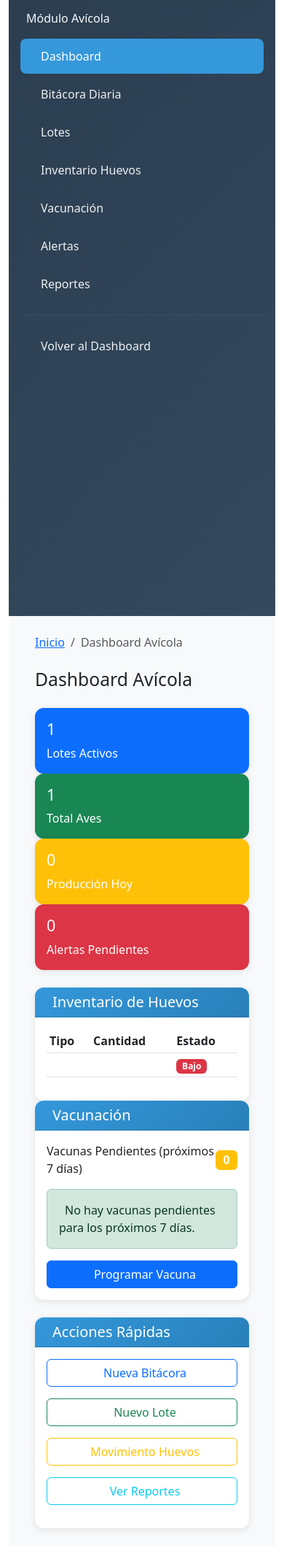
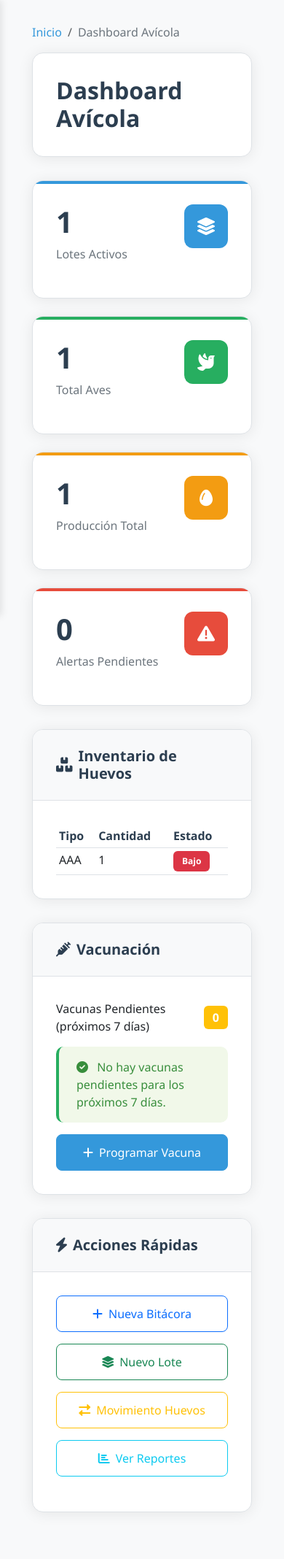
Before and after one commit to isa2200/AgroSmart, a Django app: page /aves/ in a window 390 px wide. Shown: the whole page at 73% size. Before the commit the page ends 2099 px from the top, so only its background shows below. Run offline with Django 4.2, Linux system fonts and the light colour scheme; a user stored in the database is signed in; data comes from the database, SQL or seed files in the repository; tables that the repository leaves empty hold one stand-in row (values such as "Sample post").

Commit message:
feat(dashboard): redesign aviculture dashboard with modern UI
- Implement new sidebar design with improved navigation
- Add metric cards with icons and color-coded status
- Update inventory and vaccination sections with better visual hierarchy
- Include quick action buttons for common tasks
- Improve responsive design for mobile devices

```diff
--- a/apps/aves/views.py
+++ b/apps/aves/views.py
@@ -28,16 +28,15 @@
     total_aves = LoteAves.objects.filter(is_active=True).aggregate(
         total=Sum('numero_aves_actual'))['total'] or 0
 
-    # Producción del día
-    hoy = timezone.now().date()
-    produccion_hoy = BitacoraDiaria.objects.filter(fecha=hoy).aggregate(
-        total=Sum('produccion_aaa') + Sum('produccion_aa') + Sum('produccion_a') +
-              Sum('produccion_b') + Sum('produccion_c'))['total'] or 0
+    # Producción total (inventario de huevos)
+    produccion_total = InventarioHuevos.objects.aggregate(
+        total=Sum('cantidad_actual'))['total'] or 0
 
     # Alertas pendientes
     alertas_pendientes = AlertaSistema.objects.filter(leida=False).count()
 
     # Vacunas pendientes
+    hoy = timezone.now().date()
     vacunas_pendientes = PlanVacunacion.objects.filter(
         aplicada=False,
         fecha_programada__lte=hoy + timedelta(days=7)
@@ -49,7 +48,7 @@
     context = {
         'total_lotes': total_lotes,
         'total_aves': total_aves,
-        'produccion_hoy': produccion_hoy,
+        'produccion_total': produccion_total,
         'alertas_pendientes': alertas_pendientes,
         'vacunas_pendientes': vacunas_pendientes,
         'inventario_huevos': inventario_huevos,
--- a/templates/aves/dashboard.html
+++ b/templates/aves/dashboard.html
@@ -4,91 +4,397 @@
 {% block title %}Dashboard Avícola - AgroSmart{% endblock %}
 
 {% block extra_css %}
+<link href="https://cdnjs.cloudflare.com/ajax/libs/font-awesome/6.0.0/css/all.min.css" rel="stylesheet">
 <style>
+    :root {
+        --sidebar-width: 280px;
+        --primary-color: #2c3e50;
+        --secondary-color: #34495e;
+        --accent-color: #3498db;
+        --success-color: #27ae60;
+        --warning-color: #f39c12;
+        --danger-color: #e74c3c;
+        --light-bg: #f8f9fa;
+        --border-color: #dee2e6;
+    }
+
+    body {
+        background-color: var(--light-bg);
+        font-family: 'Segoe UI', Tahoma, Geneva, Verdana, sans-serif;
+        margin: 0;
+        padding: 0;
+    }
+
+    .dashboard-container {
+        display: flex;
+        min-height: 100vh;
+    }
+
+    /* Sidebar Styles */
     .sidebar {
+        position: fixed;
+        top: 0;
+        left: 0;
+        height: 100vh;
+        width: var(--sidebar-width);
+        background: linear-gradient(135deg, var(--primary-color) 0%, var(--secondary-color) 100%);
+        color: white;
+        z-index: 1000;
+        transition: all 0.3s ease;
+        box-shadow: 2px 0 10px rgba(0,0,0,0.1);
+        overflow-y: auto;
+    }
+
+    .sidebar-header {
+        padding: 2rem 1.5rem;
+        border-bottom: 1px solid rgba(255,255,255,0.1);
+        text-align: center;
+    }
+
+    .sidebar-header h6 {
+        margin: 0;
+        font-weight: 600;
+        font-size: 1.2rem;
+        color: white;
+    }
+
+    .sidebar-nav {
+        padding: 1rem 0;
+    }
+
+    .nav-section {
+        margin-bottom: 1.5rem;
+    }
+
+    .nav-item {
+        margin: 0.2rem 1rem;
+    }
+
+    .nav-link {
+        display: flex;
+        align-items: center;
+        padding: 0.8rem 1rem;
+        color: rgba(255,255,255,0.8);
+        text-decoration: none;
+        border-radius: 8px;
+        transition: all 0.3s ease;
+        position: relative;
+    }
+
+    .nav-link:hover {
+        background-color: rgba(255,255,255,0.1);
+        color: white;
+        transform: translateX(5px);
+    }
+
+    .nav-link.active {
+        background-color: var(--accent-color);
+        color: white;
+        box-shadow: 0 4px 15px rgba(52, 152, 219, 0.3);
+    }
+
+    .nav-link i {
+        width: 20px;
+        margin-right: 1rem;
+        font-size: 1.1rem;
+    }
+
+    /* Main Content */
+    .main-content {
+        margin-left: var(--sidebar-width);
         min-height: 100vh;
-        background: linear-gradient(135deg, #2c3e50 0%, #34495e 100%);
+        padding: 2rem;
+        transition: all 0.3s ease;
+        width: calc(100% - var(--sidebar-width));
     }
-    .sidebar .nav-link {
-        color: #ecf0f1;
-        padding: 12px 20px;
-        border-radius: 8px;
-        margin: 2px 0;
+
+    .dashboard-header {
+        background: white;
+        border-radius: 15px;
+        padding: 2rem;
+        margin-bottom: 2rem;
+        box-shadow: 0 2px 20px rgba(0,0,0,0.08);
+        border: 1px solid var(--border-color);
+    }
+
+    .dashboard-header h2 {
+        margin: 0;
+        color: var(--primary-color);
+        font-weight: 700;
+        font-size: 2rem;
+    }
+
+    /* Breadcrumb */
+    .breadcrumb {
+        background: transparent;
+        padding: 0;
+        margin-bottom: 1rem;
+    }
+
+    .breadcrumb-item a {
+        color: var(--accent-color);
+        text-decoration: none;
+    }
+
+    .breadcrumb-item.active {
+        color: #6c757d;
+    }
+
+    /* Metric Cards */
+    .metrics-grid {
+        display: grid;
+        grid-template-columns: repeat(auto-fit, minmax(250px, 1fr));
+        gap: 1.5rem;
+        margin-bottom: 2rem;
+    }
+
+    .metric-card {
+        background: white;
+        border-radius: 15px;
+        padding: 2rem;
+        box-shadow: 0 2px 20px rgba(0,0,0,0.08);
+        border: 1px solid var(--border-color);
+        position: relative;
+        overflow: hidden;
         transition: all 0.3s ease;
     }
-    .sidebar .nav-link:hover {
-        background-color: rgba(255,255,255,0.1);
-        color: #fff;
+
+    .metric-card::before {
+        content: '';
+        position: absolute;
+        top: 0;
+        left: 0;
+        right: 0;
+        height: 4px;
+        background: var(--accent-color);
     }
-    .sidebar .nav-link.active {
-        background-color: #3498db;
-        color: #fff;
+
+    .metric-card.success::before { background: var(--success-color); }
+    .metric-card.warning::before { background: var(--warning-color); }
+    .metric-card.danger::before { background: var(--danger-color); }
+
+    .metric-card:hover {
+        transform: translateY(-5px);
+        box-shadow: 0 8px 30px rgba(0,0,0,0.12);
     }
+
+    .metric-header {
+        display: flex;
+        justify-content: space-between;
+        align-items: flex-start;
+        margin-bottom: 1rem;
+    }
+
+    .metric-icon {
+        width: 60px;
+        height: 60px;
+        border-radius: 12px;
+        display: flex;
+        align-items: center;
+        justify-content: center;
+        font-size: 1.5rem;
+        color: white;
+        background: var(--accent-color);
+    }
+
+    .metric-icon.success { background: var(--success-color); }
+    .metric-icon.warning { background: var(--warning-color); }
+    .metric-icon.danger { background: var(--danger-color); }
+
+    .metric-value {
+        font-size: 2.5rem;
+        font-weight: 700;
+        color: var(--primary-color);
+        margin: 0;
+    }
+
+    .metric-label {
+        color: #6c757d;
+        font-size: 1rem;
+        margin: 0.5rem 0 0 0;
+    }
+
+    /* Content Cards */
+    .content-card {
+        background: white;
+        border-radius: 15px;
+        box-shadow: 0 2px 20px rgba(0,0,0,0.08);
+        border: 1px solid var(--border-color);
+        overflow: hidden;
+        margin-bottom: 2rem;
+    }
+
+    .content-card-header {
+        padding: 1.5rem 2rem;
+        border-bottom: 1px solid var(--border-color);
+        background: #f8f9fa;
+    }
+
+    .content-card-header h5 {
+        margin: 0;
+        color: var(--primary-color);
+        font-weight: 600;
+        display: flex;
+        align-items: center;
+        gap: 0.5rem;
+    }
+
+    .content-card-body {
+        padding: 2rem;
+    }
+
+    /* Table Styles */
+    .table {
+        margin-bottom: 0;
+    }
+
+    .table th {
+        border-top: none;
+        font-weight: 600;
+        color: var(--primary-color);
+    }
+
+    /* Badge Styles */
+    .badge {
+        font-size: 0.75rem;
+        padding: 0.5rem 0.75rem;
+        border-radius: 6px;
+    }
+
+    /* Button Styles */
+    .btn {
+        border-radius: 8px;
+        font-weight: 500;
+        padding: 0.75rem 1.5rem;
+        transition: all 0.3s ease;
+    }
+
+    .btn-primary {
+        background: var(--accent-color);
+        border-color: var(--accent-color);
+    }
+
+    .btn-primary:hover {
+        background: #2980b9;
+        border-color: #2980b9;
+        transform: translateY(-2px);
+    }
+
+    .btn-outline-primary:hover {
+        transform: translateY(-2px);
+    }
+
+    .btn-outline-success:hover {
+        transform: translateY(-2px);
+    }
+
+    .btn-outline-warning:hover {
+        transform: translateY(-2px);
+    }
+
+    .btn-outline-info:hover {
+        transform: translateY(-2px);
+    }
+
+    /* Alert Styles */
+    .alert {
+        border-radius: 10px;
+        border: none;
+        padding: 1rem 1.5rem;
+    }
+
+    .alert-warning {
+        background: #fff8e1;
+        color: #f57c00;
+        border-left: 4px solid var(--warning-color);
+    }
+
+    .alert-success {
+        background: #f1f8e9;
+        color: #388e3c;
+        border-left: 4px solid var(--success-color);
+    }
+
+    /* Responsive Design */
+    @media (max-width: 768px) {
+        .sidebar {
+            transform: translateX(-100%);
+        }
+
         .main-content {
-        background-color: #f8f9fa;
-        min-height: 100vh;
+            margin-left: 0;
+            width: 100%;
         }
-    .card {
-        border: none;
-        border-radius: 12px;
-        box-shadow: 0 2px 10px rgba(0,0,0,0.1);
+
+        .metrics-grid {
+            grid-template-columns: 1fr;
         }
-    .card-header {
-        background: linear-gradient(135deg, #3498db 0%, #2980b9 100%);
-        color: white;
-        border-radius: 12px 12px 0 0 !important;
     }
 </style>
 {% endblock %}
 
 {% block content %}
-<div class="container-fluid">
-    <div class="row">
+<div class="dashboard-container">
     <!-- Sidebar -->
-        <div class="col-md-2 sidebar p-0">
-            <div class="p-3">
-                <h6 class="text-light mb-3">
+    <div class="sidebar">
+        <div class="sidebar-header">
+            <h6>
                 <i class="fas fa-egg me-2"></i>Módulo Avícola
             </h6>
-                <nav class="nav flex-column">
+        </div>
+        <div class="sidebar-nav">
+            <div class="nav-section">
+                <div class="nav-item">
                     <a class="nav-link active" href="{% url 'aves:dashboard' %}">
-                        <i class="fas fa-tachometer-alt me-2"></i>Dashboard
+                        <i class="fas fa-tachometer-alt"></i>Dashboard
                     </a>
+                </div>
+                <div class="nav-item">
                     <a class="nav-link" href="{% url 'aves:bitacora_list' %}">
-                        <i class="fas fa-clipboard-list me-2"></i>Bitácora Diaria
+                        <i class="fas fa-clipboard-list"></i>Bitácora Diaria
                     </a>
+                </div>
+                <div class="nav-item">
                     <a class="nav-link" href="{% url 'aves:lote_create' %}">
-                        <i class="fas fa-layer-group me-2"></i>Lotes
+                        <i class="fas fa-layer-group"></i>Lotes
                     </a>
+                </div>
+                <div class="nav-item">
                     <a class="nav-link" href="{% url 'aves:inventario_huevos' %}">
-                        <i class="fas fa-boxes me-2"></i>Inventario Huevos
+                        <i class="fas fa-boxes"></i>Inventario Huevos
                     </a>
+                </div>
+                <div class="nav-item">
                     <a class="nav-link" href="{% url 'aves:plan_vacunacion_list' %}">
-                        <i class="fas fa-syringe me-2"></i>Vacunación
+                        <i class="fas fa-syringe"></i>Vacunación
                     </a>
+                </div>
+                <div class="nav-item">
                     <a class="nav-link" href="{% url 'aves:alertas_list' %}">
-                        <i class="fas fa-bell me-2"></i>Alertas
+                        <i class="fas fa-bell"></i>Alertas
                     </a>
+                </div>
+                <div class="nav-item">
                     <a class="nav-link" href="{% url 'aves:reportes' %}">
-                        <i class="fas fa-chart-bar me-2"></i>Reportes
+                        <i class="fas fa-chart-bar"></i>Reportes
                     </a>
-                </nav>
+                </div>
+            </div>
 
-                <hr class="my-3" style="border-color: rgba(255,255,255,0.2);">
-
-                <nav class="nav flex-column">
+            <div class="nav-section">
+                <div class="nav-item">
                     <a class="nav-link" href="{% url 'dashboard:principal' %}">
-                        <i class="fas fa-home me-2"></i>Volver al Dashboard
+                        <i class="fas fa-home"></i>Volver al Dashboard
                     </a>
-                </nav>
+                </div>
+            </div>
         </div>
     </div>
 
     <!-- Main Content -->
-        <div class="col-md-10 main-content">
-            <div class="p-4">
+    <div class="main-content">
         <!-- Breadcrumb -->
-                <nav aria-label="breadcrumb" class="mb-4">
+        <nav aria-label="breadcrumb" class="mb-3">
             <ol class="breadcrumb">
                 <li class="breadcrumb-item"><a href="{% url 'dashboard:principal' %}">Inicio</a></li>
                 <li class="breadcrumb-item active">Dashboard Avícola</li>
@@ -96,72 +402,56 @@
         </nav>
 
         <!-- Page Header -->
-                <div class="d-flex justify-content-between align-items-center mb-4">
-                    <h2 class="mb-0">Dashboard Avícola</h2>
+        <div class="dashboard-header">
+            <h2>Dashboard Avícola</h2>
         </div>
 
         <!-- Métricas Principales -->
-                <div class="row mb-4">
-                    <div class="col-md-3">
-                        <div class="card text-white bg-primary">
-                            <div class="card-body">
-                                <div class="d-flex justify-content-between">
+        <div class="metrics-grid">
+            <div class="metric-card">
+                <div class="metric-header">
                     <div>
-                                        <h4 class="card-title">{{ total_lotes }}</h4>
-                                        <p class="card-text">Lotes Activos</p>
+                        <h3 class="metric-value">{{ total_lotes }}</h3>
+                        <p class="metric-label">Lotes Activos</p>
                     </div>
-                                    <div class="align-self-center">
-                                        <i class="fas fa-layer-group fa-2x"></i>
-                                    </div>
-                                </div>
+                    <div class="metric-icon">
+                        <i class="fas fa-layer-group"></i>
                     </div>
                 </div>
             </div>
 
-                    <div class="col-md-3">
-                        <div class="card text-white bg-success">
-                            <div class="card-body">
-                                <div class="d-flex justify-content-between">
+            <div class="metric-card success">
+                <div class="metric-header">
                     <div>
-                                        <h4 class="card-title">{{ total_aves|floatformat:0 }}</h4>
-                                        <p class="card-text">Total Aves</p>
+                        <h3 class="metric-value">{{ total_aves|floatformat:0 }}</h3>
+                        <p class="metric-label">Total Aves</p>
                     </div>
-                                    <div class="align-self-center">
-                                        <i class="fas fa-dove fa-2x"></i>
-                                    </div>
-                                </div>
+                    <div class="metric-icon success">
+                        <i class="fas fa-dove"></i>
                     </div>
                 </div>
             </div>
 
-                    <div class="col-md-3">
-                        <div class="card text-white bg-warning">
-                            <div class="card-body">
-                                <div class="d-flex justify-content-between">
+            <div class="metric-card warning">
+                <div class="metric-header">
                     <div>
-                                        <h4 class="card-title">{{ produccion_hoy|floatformat:0 }}</h4>
-                                        <p class="card-text">Producción Hoy</p>
+                        <h3 class="metric-value">{{ produccion_total|floatformat:0 }}</h3>
+                        <p class="metric-label">Producción Total</p>
                     </div>
-                                    <div class="align-self-center">
-                                        <i class="fas fa-egg fa-2x"></i>
-                                    </div>
-                                </div>
+                    <div class="metric-icon warning">
+                        <i class="fas fa-egg"></i>
                     </div>
                 </div>
             </div>
 
-                    <div class="col-md-3">
-                        <div class="card text-white bg-danger">
-                            <div class="card-body">
-                                <div class="d-flex justify-content-between">
+            <div class="metric-card danger">
+                <div class="metric-header">
                     <div>
-                                        <h4 class="card-title">{{ alertas_pendientes }}</h4>
-                                        <p class="card-text">Alertas Pendientes</p>
+                        <h3 class="metric-value">{{ alertas_pendientes }}</h3>
+                        <p class="metric-label">Alertas Pendientes</p>
                     </div>
-                                    <div class="align-self-center">
-                                        <i class="fas fa-exclamation-triangle fa-2x"></i>
-                                    </div>
-                                </div>
+                    <div class="metric-icon danger">
+                        <i class="fas fa-exclamation-triangle"></i>
                     </div>
                 </div>
             </div>
@@ -171,11 +461,11 @@
         <div class="row">
             <!-- Inventario de Huevos -->
             <div class="col-md-6">
-                        <div class="card">
-                            <div class="card-header">
-                                <h5 class="mb-0"><i class="fas fa-boxes me-2"></i>Inventario de Huevos</h5>
+                <div class="content-card">
+                    <div class="content-card-header">
+                        <h5><i class="fas fa-boxes"></i>Inventario de Huevos</h5>
                     </div>
-                            <div class="card-body">
+                    <div class="content-card-body">
                         <div class="table-responsive">
                             <table class="table table-sm">
                                 <thead>
@@ -188,12 +478,12 @@
                                 <tbody>
                                     {% for inventario in inventario_huevos %}
                                     <tr>
-                                                <td>{{ inventario.tipo_huevo }}</td>
-                                                <td>{{ inventario.cantidad_disponible }}</td>
+                                        <td>{{ inventario.categoria }}</td>
+                                        <td>{{ inventario.cantidad_actual }}</td>
                                         <td>
-                                                    {% if inventario.cantidad_disponible > 100 %}
+                                            {% if inventario.cantidad_actual > 100 %}
                                                 <span class="badge bg-success">Bueno</span>
-                                                    {% elif inventario.cantidad_disponible > 50 %}
+                                            {% elif inventario.cantidad_actual > 50 %}
                                                 <span class="badge bg-warning">Medio</span>
                                             {% else %}
                                                 <span class="badge bg-danger">Bajo</span>
@@ -202,7 +492,7 @@
                                     </tr>
                                     {% empty %}
                                     <tr>
-                                                <td colspan="3" class="text-center">No hay datos disponibles</td>
+                                        <td colspan="3" class="text-center text-muted">No hay datos disponibles</td>
                                     </tr>
                                     {% endfor %}
                                 </tbody>
@@ -214,11 +504,11 @@
 
             <!-- Vacunas Pendientes -->
             <div class="col-md-6">
-                        <div class="card">
-                            <div class="card-header">
-                                <h5 class="mb-0"><i class="fas fa-syringe me-2"></i>Vacunación</h5>
+                <div class="content-card">
+                    <div class="content-card-header">
+                        <h5><i class="fas fa-syringe"></i>Vacunación</h5>
                     </div>
-                            <div class="card-body">
+                    <div class="content-card-body">
                         <div class="d-flex justify-content-between align-items-center mb-3">
                             <span>Vacunas Pendientes (próximos 7 días)</span>
                             <span class="badge bg-warning fs-6">{{ vacunas_pendientes }}</span>
@@ -248,13 +538,11 @@
         </div>
 
         <!-- Acciones Rápidas -->
-                <div class="row mt-4">
-                    <div class="col-12">
-                        <div class="card">
-                            <div class="card-header">
-                                <h5 class="mb-0"><i class="fas fa-bolt me-2"></i>Acciones Rápidas</h5>
+        <div class="content-card">
+            <div class="content-card-header">
+                <h5><i class="fas fa-bolt"></i>Acciones Rápidas</h5>
             </div>
-                            <div class="card-body">
+            <div class="content-card-body">
                 <div class="row">
                     <div class="col-md-3 mb-3">
                         <div class="d-grid">
@@ -289,10 +577,6 @@
         </div>
     </div>
 </div>
-            </div>
-        </div>
-    </div>
-</div>
 {% endblock %}
 
 {% block extra_js %}
```
Also changed, not shown: apps/aves/management/commands/sincronizar_inventario.py (added, +115 -0 lines), apps/aves/management/commands/verificar_datos.py (added, +79 -0 lines), 1 other file. Lines whose indentation alone changed are shown as unchanged.
